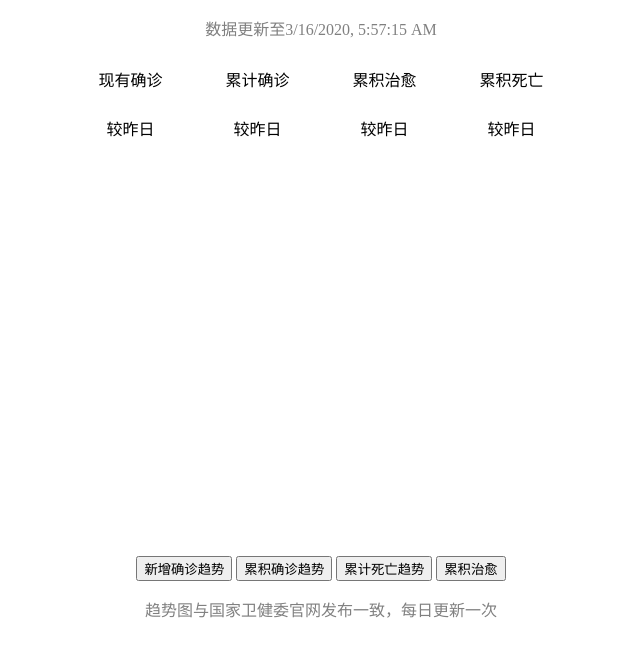
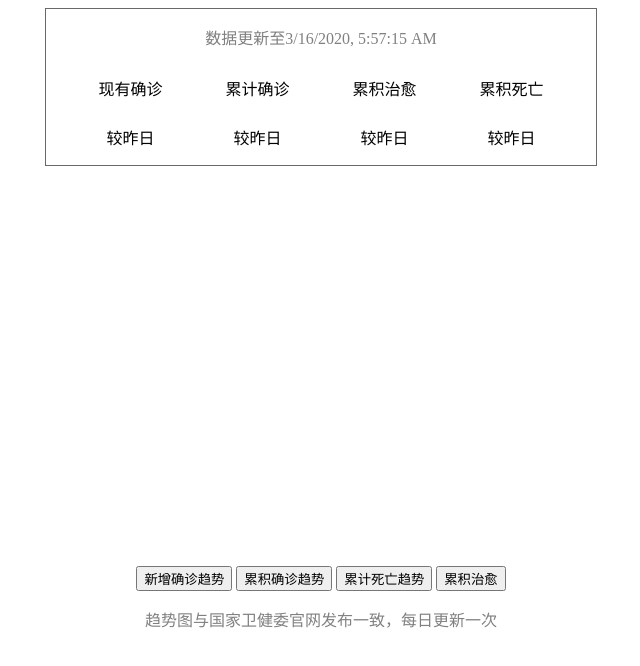
Before and after one commit to lyf12138/InfectStatisticWeb, a plain HTML site: page 疫情统计可视化实现/图表界面.html in a window 1280 px wide. Shown: the whole page, without its empty margins (319-959 px from the left). Drawn offline with Linux system fonts and the light colour scheme; no server answers.

Commit message:
div加上边框

```diff
--- a/疫情统计可视化实现/图表界面.html
+++ b/疫情统计可视化实现/图表界面.html
@@ -33,7 +33,7 @@
 
 <body>
     <center>
-    <div id="top">
+    <div id="top" style="border:1px solid rgb(105, 105, 105);width:550px">
         <p style="color:gray">数据更新至<span id="time"></span></p>
         <p id="province"></p>
         <p id="nowDateTime"></p>
```
